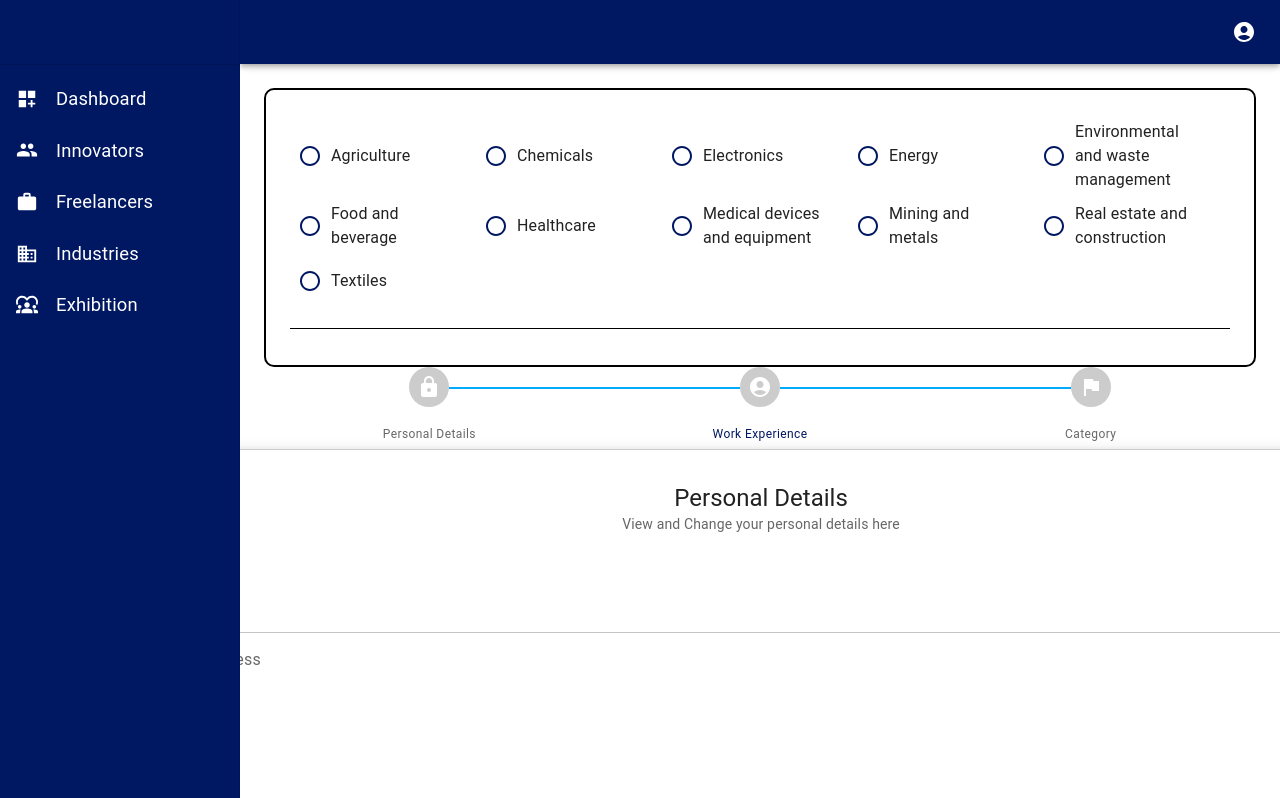
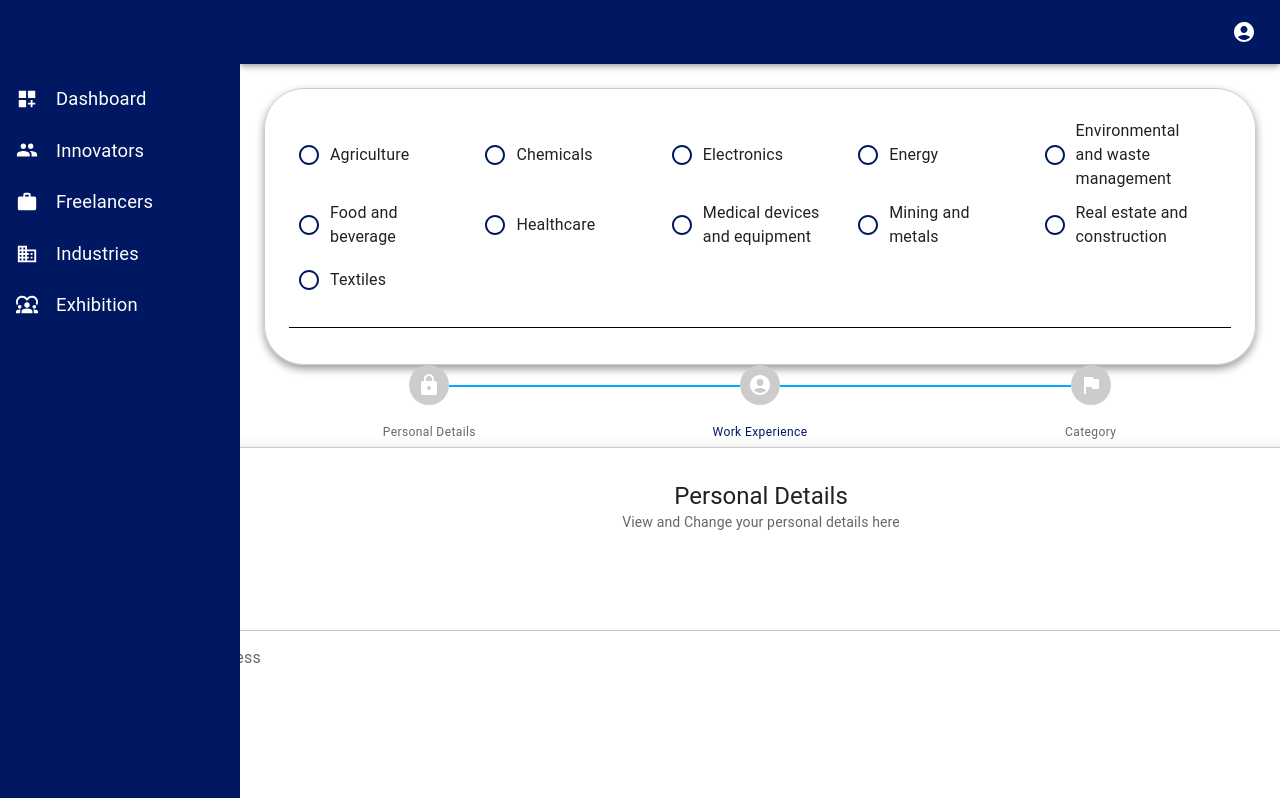
Before and after one commit to Zenithive/attmans_full_project, a Next.js app in the folder frontend/attmas_frontend/: page /profile in a window 1280 px wide. Shown: the top 798 px of the page. Built offline with nearby package versions, Linux system fonts and the light colour scheme; grey boxes are pictures that could not be loaded.

Commit message:
On branch sachin_dev_branch  Your branch is up to date with 'origin/sachin_dev_branch'.
 Changes to be committed:
	modified:   frontend/attmas_frontend/src/app/component/all_Profile_component/multipleDropDownCategory.tsx

```diff
--- a/frontend/attmas_frontend/src/app/component/all_Profile_component/multipleDropDownCategory.tsx
+++ b/frontend/attmas_frontend/src/app/component/all_Profile_component/multipleDropDownCategory.tsx
@@ -34,12 +34,13 @@ const theme = createTheme({
 });
 
 const StyledContainer = styled(MuiContainer)`
-  border: 2px solid black;
-  border-radius: 10px;
+  border: 1px solid #ccc;
+  border-radius: 40px;
   width: 100%;
   max-width: 800px;
   margin: 0 auto;
   padding: 20px;
+  box-shadow: 0 4px 8px rgba(0, 0, 0, 0.4); // Added box shadow
 `;
 
 const CategoriesWrapper = styled.div`
@@ -49,12 +50,12 @@ const CategoriesWrapper = styled.div`
   padding: 10px;
 `;
 
-
-
 const AdditionalFields = styled.div`
   background-color: #ccc;
   padding: 10px;
   margin-top: 20px;
+  border-radius: 20px; // Added border radius to match the theme
+  box-shadow: 0px 3px 5px -1px rgba(0,0,0,0.2),0px 5px 8px 0px rgba(0,0,0,0.14),0px 1px 14px 0px rgba(0,0,0,0.12); // Added box shadow
 `;
 
 const CategoryComponent: React.FC = () => {
@@ -80,48 +81,43 @@ const CategoryComponent: React.FC = () => {
       'Dispersion Chemistry',
       'Surface Science'
     ],
-    // Add other categories with their corresponding additional fields here
     'Agriculture':[
         'Plant Science',
         'Agricultural Engineering and Technology',
         'Organic agriculture',
     ],
     'Electronics':[
-
-
+        // Add fields here
     ],
     'Energy':[
-
-
+        // Add fields here
     ],
     'Environmental and waste management':[
-
-
+        // Add fields here
     ],
     'Food and beverage':[
-
-
+        // Add fields here
     ],
     'Healthcare':[
-
-
+      'Public Health', 'Public Safety', 'Occupational Health & Safety', 'Psychiatry'
     ],
     'Medical devices and equipment':[
-
-
+      'Device Types',
+      'Technology & Engineering',
+      'Clinical Applications and Integration',
+      'Diagnostics & Monitoring',
+      'Therapeutic & Interventional',
+      'Assistive & Rehabilitation'
     ],
     'Mining and metals':[
-
-
+        // Add fields here
     ],
     'Real estate and construction':[
-
-
+        // Add fields here
     ],
     'Textiles':[
-
+        // Add fields here
     ]
-
   };
 
   return (
```
